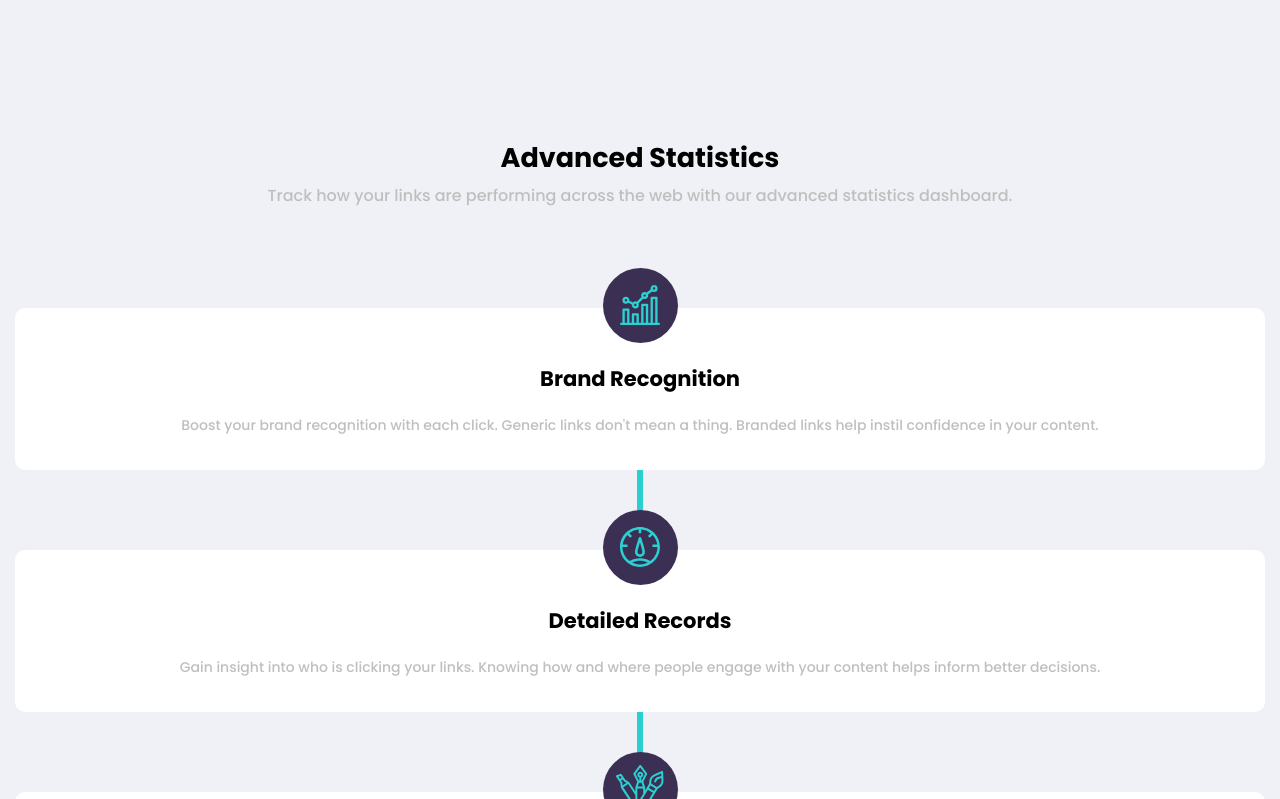
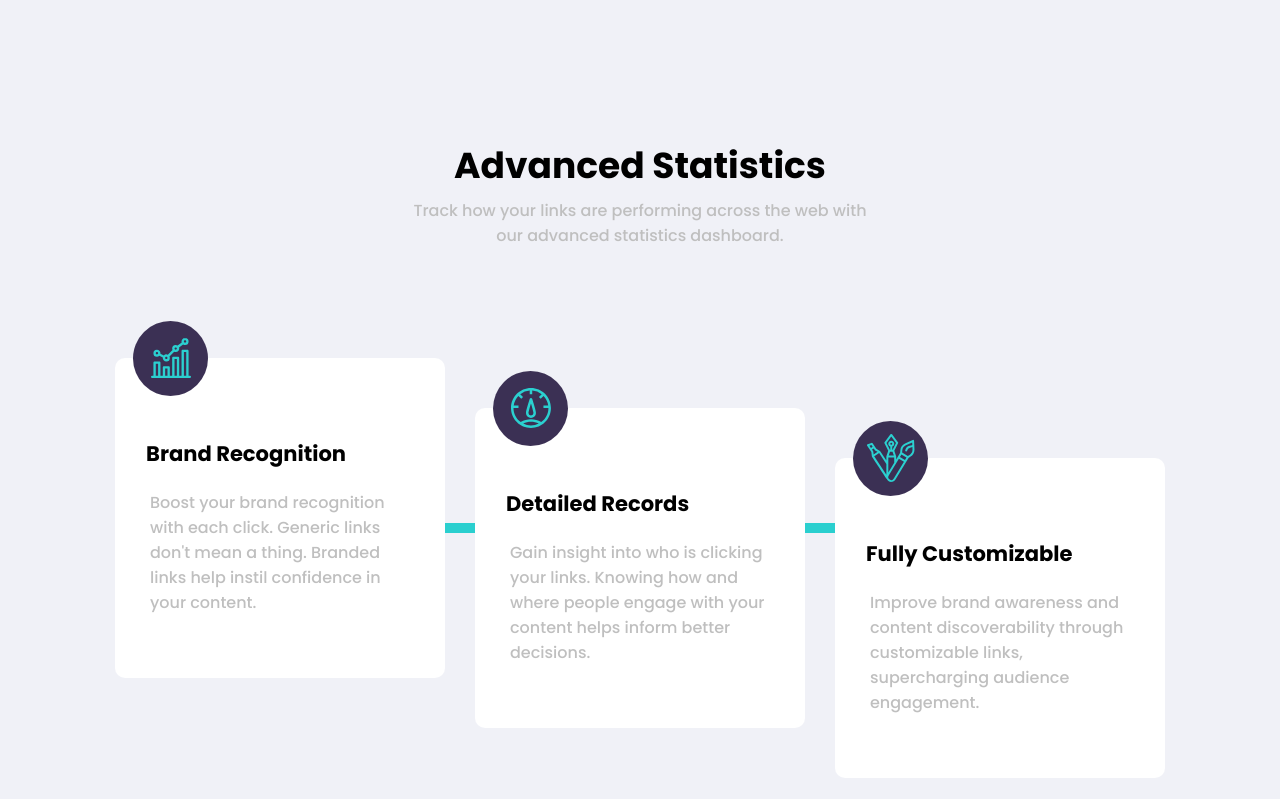
Before and after one commit to awtian/link-shortener, a Vue app: page / in a window 1280 px wide. Shown: the part 921-1720 px from the top of the page. Built offline with nearby package versions, Linux system fonts and the light colour scheme.

Commit message:
desktop advanced statistic

```diff
--- a/src/components/AdvancedStatistics.vue
+++ b/src/components/AdvancedStatistics.vue
@@ -2,13 +2,16 @@
   <div class="container">
     <h2>Advanced Statistics</h2>
     <p class="subtitle">
-      Track how your links are performing across the web with our advanced
-      statistics dashboard.
+      Track how your links are performing across the web with <br />
+      our advanced statistics dashboard.
     </p>
+    <hr class="horizontal-line" />
+    <div class="feature-card-container">
       <FeatureCard
         title="Brand Recognition"
         description="Boost your brand recognition with each click. Generic links don't mean a
         thing. Branded links help instil confidence in your content."
+        topgap="0"
       >
         <template #icon>
           <img src="@/assets/images/icon-brand-recognition.svg" />
@@ -17,7 +20,8 @@
       <FeatureCard
         title="Detailed Records"
         description="Gain insight into who is clicking your links. Knowing how and where people engage with your content helps inform better decisions."
-      :verticalLine="true"
+        :line="true"
+        topgap="1"
       >
         <template #icon>
           <img src="@/assets/images/icon-detailed-records.svg" />
@@ -26,12 +30,14 @@
       <FeatureCard
         title="Fully Customizable"
         description="Improve brand awareness and content discoverability through customizable links, supercharging audience engagement."
-      :verticalLine="true"
+        :line="true"
+        topgap="2"
       >
         <template #icon>
           <img src="@/assets/images/icon-fully-customizable.svg" />
         </template>
       </FeatureCard>
+    </div>
   </div>
 </template>
 
@@ -62,4 +68,31 @@ export default {
   margin: 0px 20px;
   margin-bottom: 100px;
 }
+
+.horizontal-line {
+  display: none;
+}
+
+@media screen and (min-width: 426px) {
+  .feature-card-container {
+    padding: 0px 100px;
+    display: flex;
+  }
+
+  .container {
+    text-align: center;
+  }
+
+  .container h2 {
+    font-size: 36px;
+  }
+
+  .horizontal-line {
+    position: relative;
+    border: 5px solid var(--color-primary-cyan);
+    top: 175px;
+    display: block;
+    margin: 0px 120px;
+  }
+}
 </style>
--- a/src/components/advancedstatistics/FeatureCard.vue
+++ b/src/components/advancedstatistics/FeatureCard.vue
@@ -1,7 +1,7 @@
 <template>
-  <div class="card-container">
+  <div class="card-container" :class="cardContainerClass">
     <!-- <div v-if="verticalLine" class="vl"></div> -->
-    <div class="circle" :class="{ vl: verticalLine }">
+    <div class="circle" :class="{ vl: line }">
       <slot name="icon"> </slot>
     </div>
     <h3 class="title">{{ title }}</h3>
@@ -16,18 +16,98 @@ export default {
   props: {
     title: { required: true, type: String },
     description: { required: true, type: String },
-    verticalLine: { required: true, type: Boolean },
+    line: { default: false, type: Boolean },
+    topgap: { default: 0, type: Number },
+  },
+  computed: {
+    cardContainerClass() {
+      return {
+        [`gap-${this.topgap}`]: true,
+      };
+    },
   },
 };
 </script>
 
 <style scoped>
+@media screen and (min-width: 426px) {
+  .card-container {
+    width: 30%;
+    height: 200px;
+    text-align: left !important;
+    padding: 100px 10px 0px 10px;
+    margin: 0px 15px;
+  }
+
+  .title {
+    /* margin-top: -20px; */
+    margin-left: 1em;
+  }
+
+  .description {
+    font-size: 16px;
+  }
+  .circle {
+    position: absolute;
+    top: -37px;
+    left: 1em;
+    display: flex;
+    justify-content: center;
+    align-items: center;
+    border-radius: 50%;
+    width: 75px;
+    height: 75px;
+    background-color: var(--color-primary-dark-violet);
+  }
+
+  .gap-0 {
+    margin-top: 0px;
+  }
+  .gap-1 {
+    margin-top: 50px;
+  }
+
+  .gap-2 {
+    margin-top: 100px;
+  }
+}
+
+@media screen and (max-width: 425px) {
+  .vl:before {
+    content: "";
+    position: absolute;
+    height: 50px;
+    border-right: 6px solid var(--color-primary-cyan);
+    top: 0;
+    margin-top: -40px;
+    z-index: -1;
+  }
+
+  .circle {
+    position: relative;
+    top: -40px;
+    margin: auto;
+    display: flex;
+    justify-content: center;
+    align-items: center;
+    border-radius: 50%;
+    width: 75px;
+    height: 75px;
+    background-color: var(--color-primary-dark-violet);
+  }
+  .description {
+    font-size: 14px;
+  }
+
+  .card-container {
+    margin-top: 0px;
+    margin: 0px 15px;
+  }
+}
 .card-container {
   position: relative;
   background-color: white;
   text-align: center;
-  margin: 0px 15px;
-  margin-top: 0px;
   border-radius: 10px;
   margin-bottom: 80px;
   padding-bottom: 20px;
@@ -40,28 +120,5 @@ export default {
 .description {
   padding: 0px 25px;
   color: var(--color-neutral-gray);
-  font-size: 14px;
-}
-.circle {
-  position: relative;
-  top: -40px;
-  margin: auto;
-  display: flex;
-  justify-content: center;
-  align-items: center;
-  border-radius: 50%;
-  width: 75px;
-  height: 75px;
-  background-color: var(--color-primary-dark-violet);
-}
-
-.vl:before {
-  content: "";
-  position: absolute;
-  height: 50px;
-  border-right: 6px solid var(--color-primary-cyan);
-  top: 0;
-  margin-top: -40px;
-  z-index: -1;
 }
 </style>
```
Lines whose indentation alone changed are shown as unchanged.
